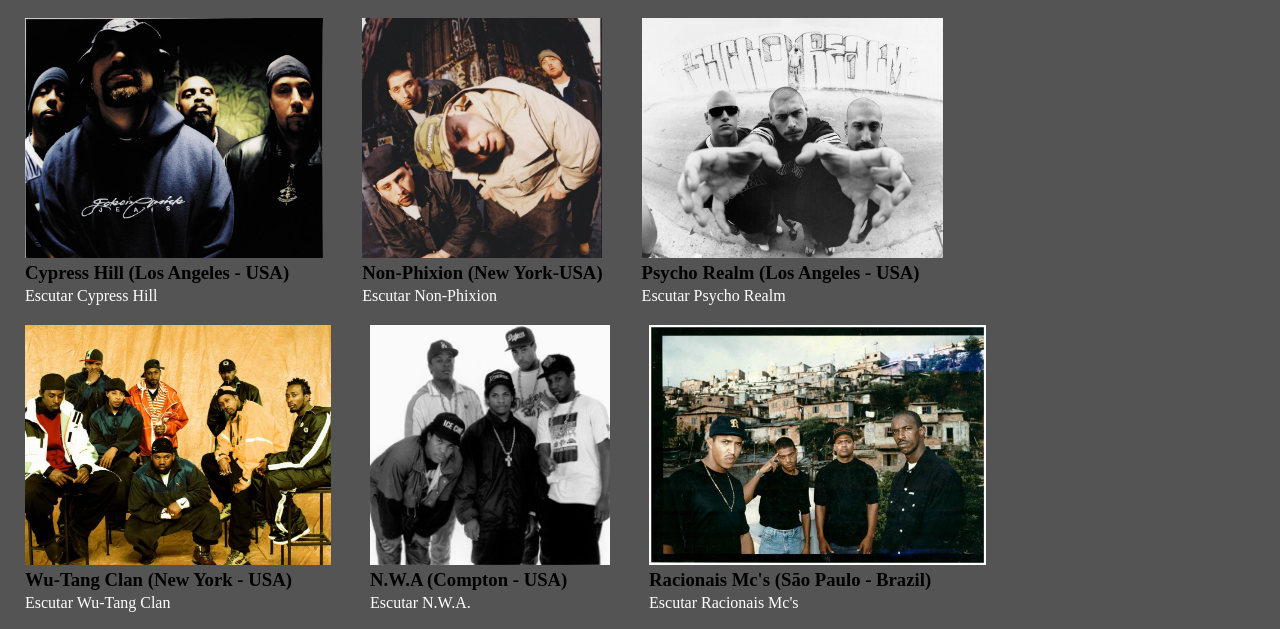
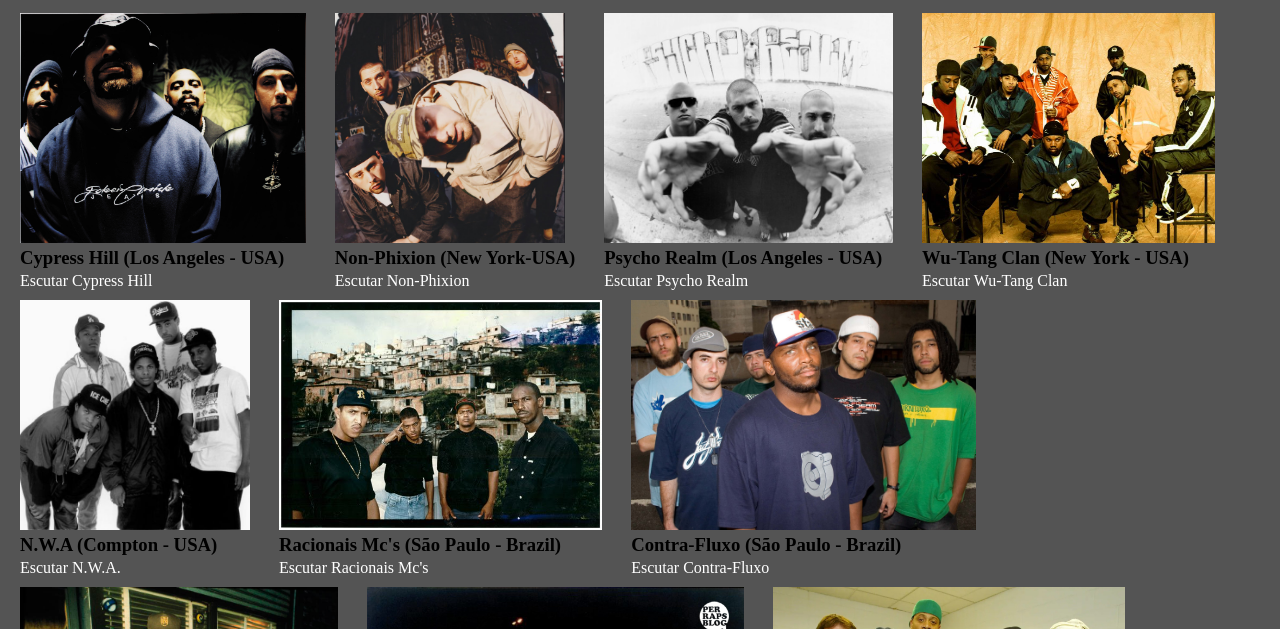
Before and after one commit to AmauriXVX/site_favorite_Hardcore_bands, a plain HTML site: page rap.html in a window 1280 px wide. Shown: the part 160-789 px from the top of the page. Drawn offline with Linux system fonts and the light colour scheme; a web font is replaced by a local one.

Commit message:
commit "Adjust section img height"

```diff
--- a/main.css
+++ b/main.css
@@ -52,7 +52,7 @@ section h3 {
 
 section li {
     display: inline-block;
-    padding: 10px;
+    padding: 5px;
     margin-left: 15px;
     margin-right: 0px;
     justify-content: space-evenly;
@@ -65,7 +65,7 @@ section a {
 }
 
 section img {
-    height: 240px;
+    height: 230px;
 }
 
 
@@ -106,7 +106,7 @@ section img {
 
 .contact-methods h3 {
     margin-left: 750px;
-    padding: 0px;
+    padding: 5px;
 }
 
 form input,
```
